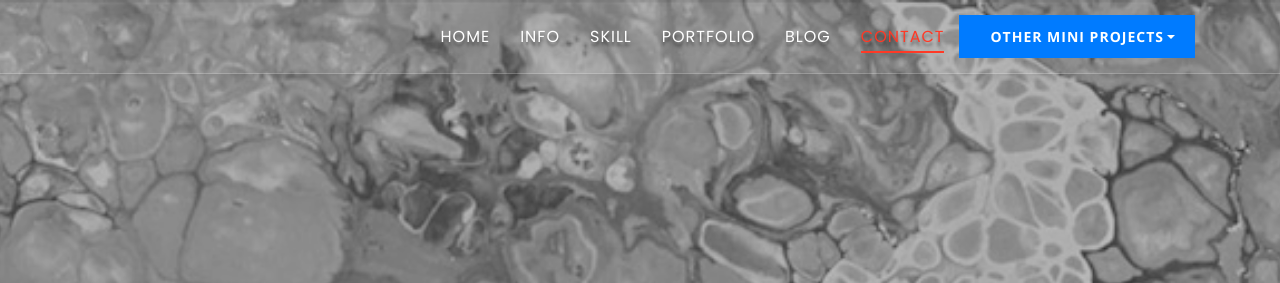
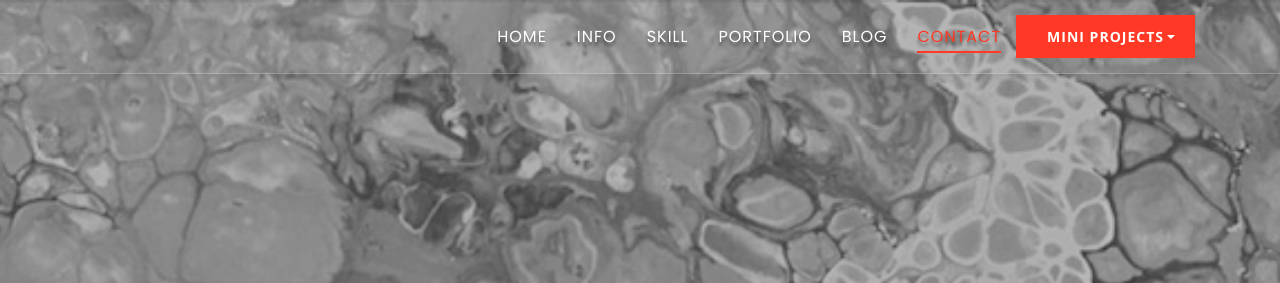
Before and after one commit to Alexandersaur/Published_Portfolio, a plain HTML site: page Published_Portfolio/Index.html in a window 1280 px wide. Shown: the top 283 px of the page. Drawn offline with nearby package versions, Linux system fonts and the light colour scheme.

Commit message:
Mini projects button

```diff
--- a/Published_Portfolio/Index.html
+++ b/Published_Portfolio/Index.html
@@ -160,8 +160,8 @@
 					</ul>
 				</div>
 				<div class="dropdown">
-					<button type="button" class="btn btn-primary dropdown-toggle" data-toggle="dropdown">
-						Other Mini Projects
+					<button type="button" class="btn btn-default dropdown-toggle" data-toggle="dropdown">
+						Mini Projects
 					</button>
 					<div class="dropdown-menu">
 						<a class="dropdown-item" href="//jeremysteward-cf-1.netlify.app/">Taco Cat</a>
```
